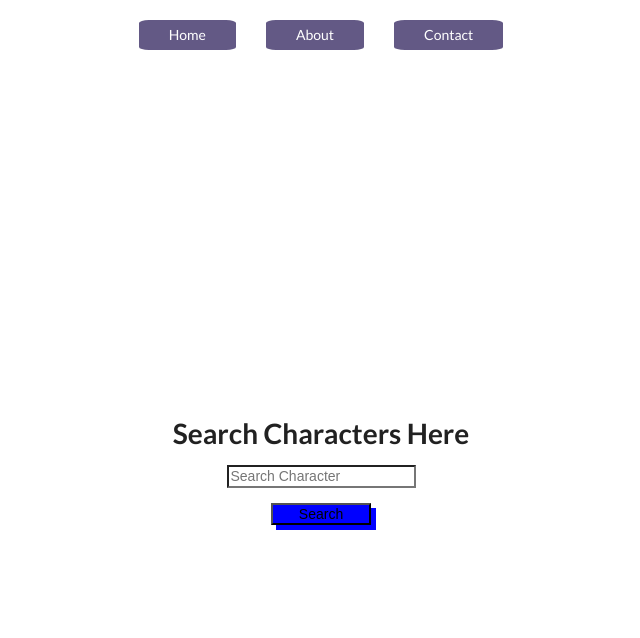
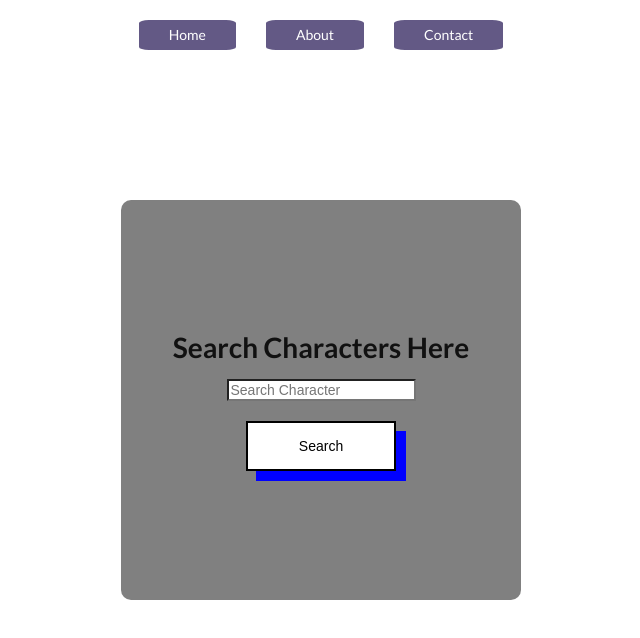
Before and after one commit to AlbertoAchegaLeitao/hp-api-master-Updated, a React (Create React App) app: page / in a window 1280 px wide. Shown: the top 638 px of the page, without its empty margins (319-959 px from the left). Built offline with nearby package versions, Linux system fonts and the light colour scheme.

Commit message:
correção de personagem repetida

```diff
--- a/src/components/CharacterModal.tsx
+++ b/src/components/CharacterModal.tsx
@@ -1,4 +1,4 @@
-import React, { useState } from "react";
+import React, { useEffect, useState } from "react";
 import ReactModal from "react-modal";
 import { Character } from "../services/types";
 
@@ -13,7 +13,10 @@ export const CharacterModal = ({
   closeModal,
   onAfterClose,
 }: Props) => {
-  const [isOpen, setIsOpen] = useState(true);
+  const [isOpen, setIsOpen] = useState(false);
+  useEffect(() => {
+    setIsOpen(true);
+  }, [character]);
 
   const handleCloseModal = () => {
     console.log("handleCloseModal called");
--- a/src/components/Home.tsx
+++ b/src/components/Home.tsx
@@ -19,10 +19,12 @@ const Home = () => {
           type="text"
           placeholder="Search Character"
           value={searchValue}
-          onChange={(event) => setSearchValue(event.target.value)}
+          onChange={(event) => setSearchValue(event.target.value.toLowerCase())}
         />
 
-        <button className="homebtn" type="submit">Search</button>
+        <button className="homebtn" type="submit">
+          Search
+        </button>
       </form>
       {submitted && characters.length === 0 ? (
         <p>No character found with name "{searchValue}".</p>
--- a/src/index.css
+++ b/src/index.css
@@ -1,5 +1,6 @@
 * {
   list-style: none;
+  box-sizing: border-box;
 }
 body {
   margin: 0;
@@ -86,12 +87,19 @@ body {
 /* HOME CSS */
 
 .homecontainer {
-  height: 100vh;
+  background-color: grey;
+  border: none;
+  border-radius: 10px;
+  height: 400px;
+  width: 400px;
   display: flex;
   flex-direction: column;
   justify-content: center;
   align-items: center;
-  background-color: white;
+  position: absolute;
+  top: 50%;
+  left: 50%;
+  transform: translate(-50%, -50%);
 }
 
 .searchform {
@@ -101,25 +109,23 @@ body {
   align-items: center;
 }
 
-.searchform button {
-  width: 100px;
-  margin-top: 15px;
-  display: block;
-  margin-left: auto;
-  margin-right: auto;
-}
-
 /* SEARCH BUTTON */
 /* -------------------------------- */
 /* -------------------------------- */
 .homebtn {
-  background-color: blue;
-  box-shadow: 5px 5px 0px blue;
-  background-position: -5px -5px;
+  margin-top: 20px;
+  width: 150px;
+  height: 50px;
+  border: 2px solid black;
+  background-color: white;
+  box-shadow: 10px 10px 0px blue;
+  background-position: -10px -10px;
   transition: all 0.2s ease-in-out;
 }
 
 .homebtn:hover {
+  border: 2px solid grey;
+  color: white;
   box-shadow: 0 0 0px blue;
   background-color: blue;
   background-position: 0 0;
```
